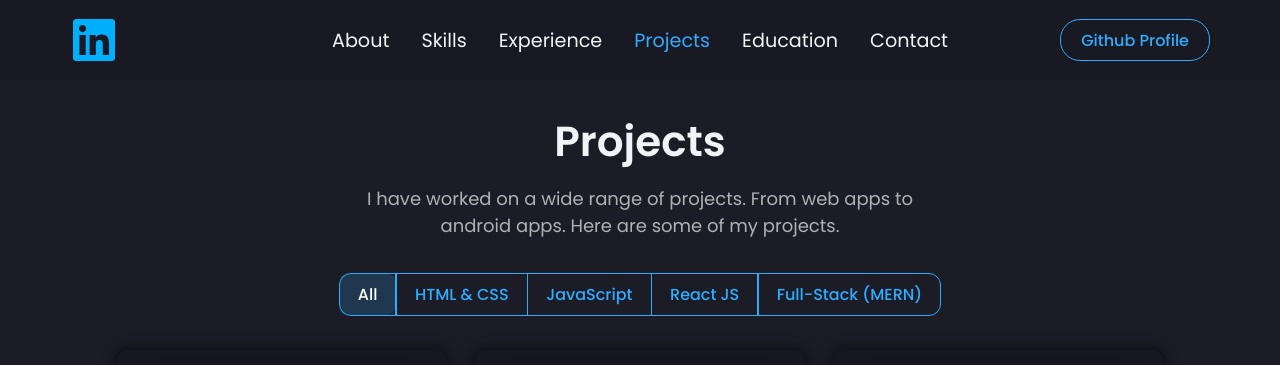
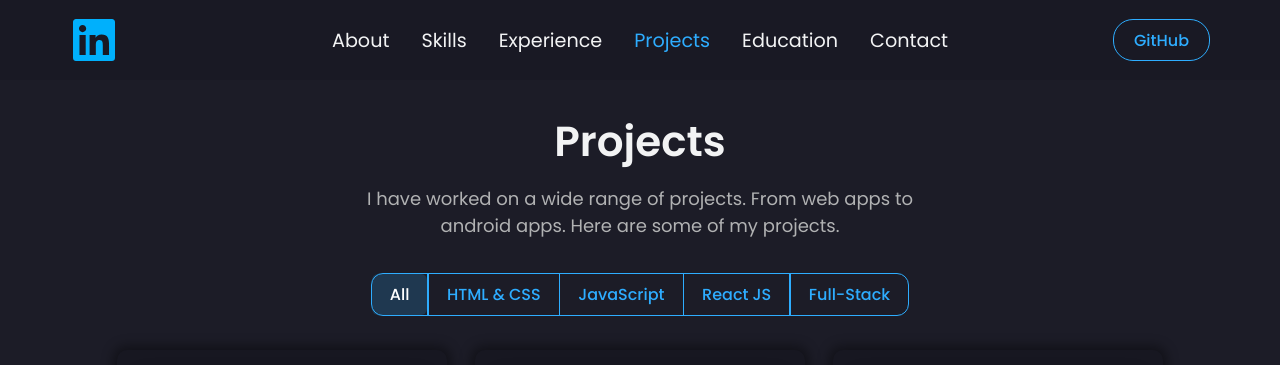
Before and after one commit to valyempire/react-portfolio, a React (Vite) app: page /projects in a window 1280 px wide. Shown: the top 365 px of the page. Built offline with nearby package versions, Linux system fonts and the light colour scheme.

Commit message:
Updated styling in all pages components

```diff
--- a/src/components/Navbar/Navbar.jsx
+++ b/src/components/Navbar/Navbar.jsx
@@ -46,7 +46,7 @@ const Navbar = () => {
         </NavItems>
         <ButtonContainer>
           <GitHubButton href={bio.github} target="_blank">
-            Github Profile
+            GitHub
           </GitHubButton>
         </ButtonContainer>
         {isOpen && (
@@ -109,7 +109,7 @@ const Navbar = () => {
               href={bio.github}
               target="_blank"
             >
-              Github Profile
+              GitHub
             </GitHubButton>
           </MobileMenu>
         )}
--- a/src/pages/Education/EducationStyles.js
+++ b/src/pages/Education/EducationStyles.js
@@ -48,6 +48,7 @@ export const Description = styled.div`
   @media (max-width: 768px) {
     margin-top: 12px;
     font-size: 16px;
+    padding: 15px;
   }
 `;
 
@@ -60,7 +61,4 @@ export const TimelineSection = styled.div`
   align-items: center;
   justify-content: center;
   gap: 12px;
-  @media (max-width: 660px) {
-    align-items: end;
-  }
 `;
--- a/src/pages/Experience/ExperienceStyles.js
+++ b/src/pages/Experience/ExperienceStyles.js
@@ -36,7 +36,6 @@ export const Title = styled.div`
   margin-top: -40px;
   color: ${({ theme }) => theme.text_primary};
   @media (max-width: 768px) {
-    margin-top: -35px;
     font-size: 32px;
   }
 `;
@@ -49,6 +48,7 @@ export const Description = styled.div`
   @media (max-width: 768px) {
     margin-top: 12px;
     font-size: 16px;
+    padding: 20px;
   }
 `;
 
--- a/src/pages/Projects/Projects.jsx
+++ b/src/pages/Projects/Projects.jsx
@@ -89,14 +89,14 @@ const Projects = ({ openModal, setOpenModal }) => {
               value="full-stackact"
               onClick={() => setToggle("full-stack")}
             >
-              Full-Stack (MERN)
+              Full-Stack
             </ToggleButton>
           ) : (
             <ToggleButton
               value="full-stack"
               onClick={() => setToggle("full-stack")}
             >
-              Full-Stack (MERN)
+              Full-Stack
             </ToggleButton>
           )}
         </ToggleButtonGroup>
--- a/src/pages/Projects/ProjectsStyles.js
+++ b/src/pages/Projects/ProjectsStyles.js
@@ -84,6 +84,11 @@ export const ToggleButton = styled.div`
   &:hover {
     background: ${({ theme }) => theme.primary + 8};
   }
+
+  @media (max-width: 768px) {
+    padding: 6px 4px;
+    font-size: 12px;
+  }
 `;
 
 export const Divider = styled.div`
--- a/src/pages/Skills/Skills.jsx
+++ b/src/pages/Skills/Skills.jsx
@@ -23,12 +23,12 @@ const Skills = () => {
           past 2 years.
         </Description>
         <SkillsContainer>
-          {skills.map((skill) => (
-            <Skill>
+          {skills.map((skill, index) => (
+            <Skill key={index}>
               <SkillTitle>{skill.title}</SkillTitle>
               <SkillList>
-                {skill.skills.map((item) => (
-                  <SkillItem>
+                {skill.skills.map((item, itemIndex) => (
+                  <SkillItem key={itemIndex}>
                     <SkillImage src={item.image} />
                     {item.name}
                   </SkillItem>
```
